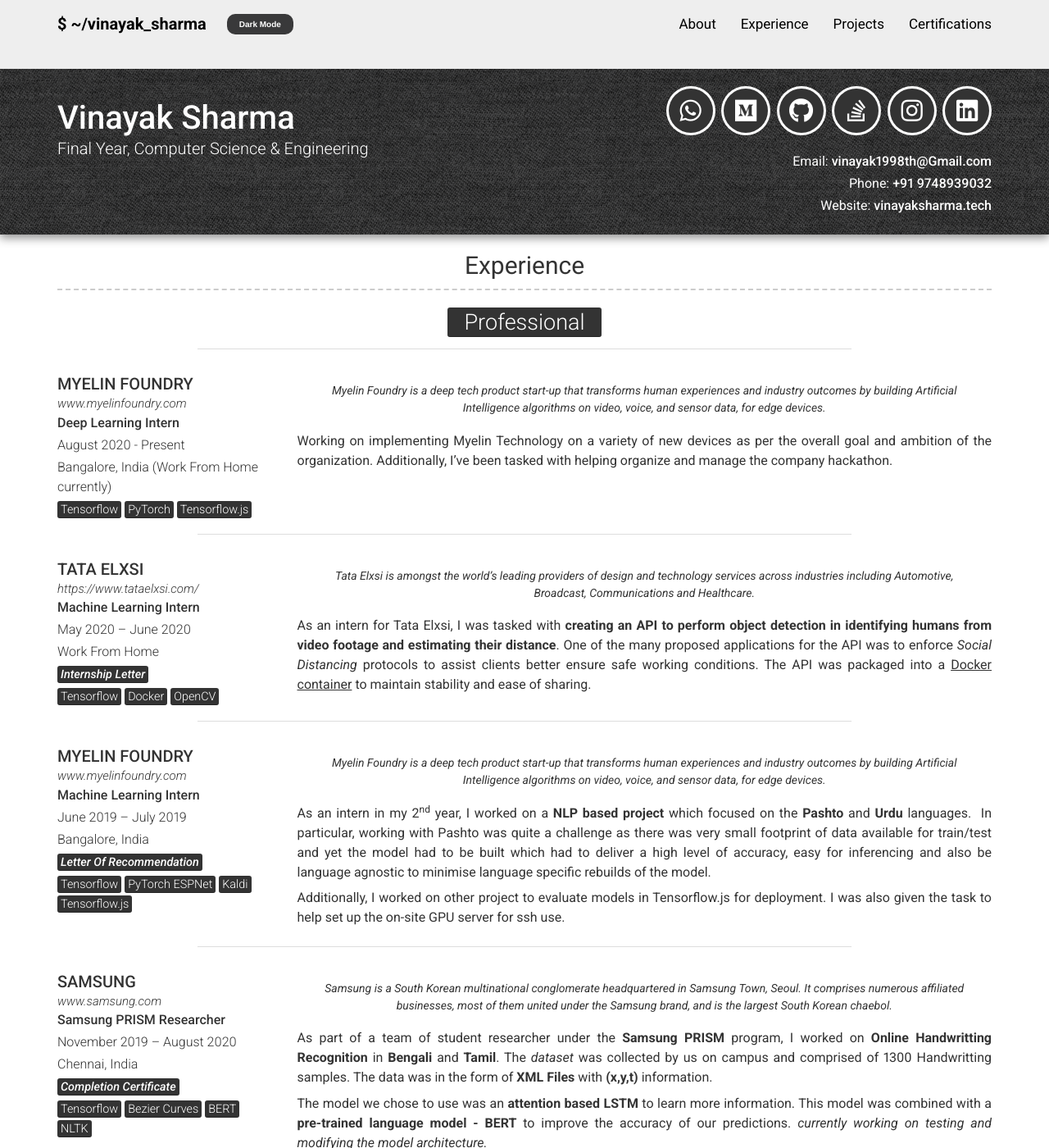
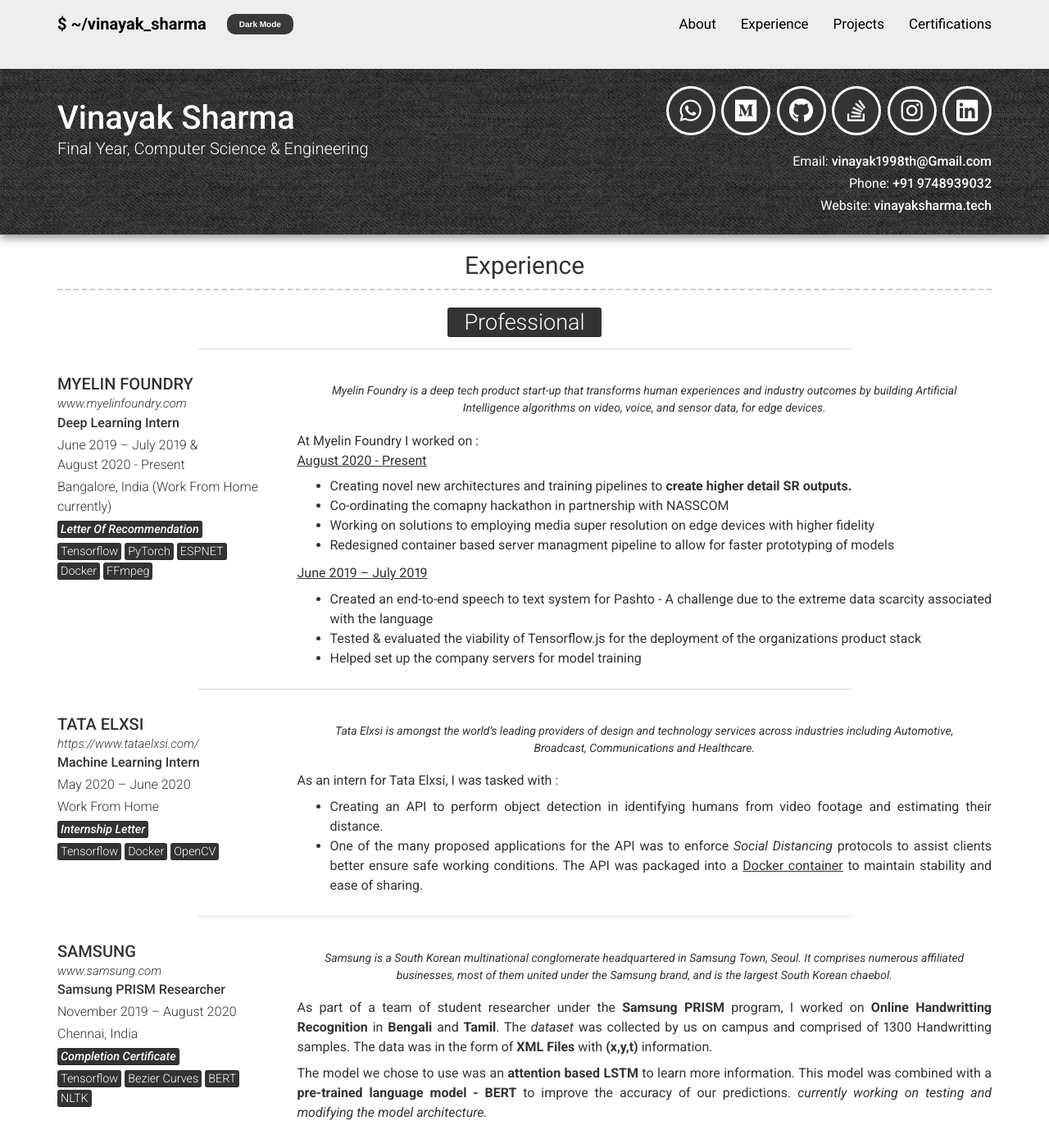
Before and after one commit to vinayak19th/vinayak19th.github.io, a Jekyll site: the page built from pages/experience.html, in a window 1280 px wide and 1400 px high. Shown: the whole window at 82% size. Built offline with Jekyll 4.4.1, drawn with Linux system fonts in a browser that asks for light colours; nearby versions of some CDN libraries.

Commit message:
Restructured work info

```diff
--- a/_data/experience.yml
+++ b/_data/experience.yml
@@ -3,20 +3,32 @@
   company: MYELIN FOUNDRY
   link: www.myelinfoundry.com
   job_title: Deep Learning Intern
-  dates: August 2020 - Present
+  dates: June 2019 – July 2019 & <br>August 2020 - Present
   location: Bangalore, India (Work From Home currently)
-  stack: [<mark>Tensorflow</mark>,<mark>PyTorch</mark>,<mark>Tensorflow.js</mark>]
+  document : Letter Of Recommendation
+  doclink : https://drive.google.com/file/d/1oFySerdQF5OGhKNeobj0N22yT5KHxSRK/view?usp=sharing
+  stack: [<mark>Tensorflow</mark>,<mark>PyTorch</mark>,<mark>ESPNET</mark>,<mark>Docker</mark>,<mark>FFmpeg</mark>]
   quote: >
     Myelin Foundry is a deep tech product start-up that transforms human experiences and industry
     outcomes by building Artificial Intelligence algorithms on video, voice, and sensor data, for edge devices.
   description: > # this will include new lines to allow paragraphs
-    Working on implementing Myelin Technology on a variety of new devices as per the overall goal and ambition of the organization. Additionally, I've been tasked with helping organize and manage the company hackathon.
+    At Myelin Foundry I worked on :<br>
+    <u> August 2020 - Present</u>
+      * Creating novel new architectures and training pipelines to <b>create higher detail SR outputs.</b>
+      * Co-ordinating the comapny hackathon in partnership with NASSCOM
+      * Working on solutions to employing media super resolution on edge devices with higher fidelity
+      * Redesigned container based server managment pipeline to allow for faster prototyping of models
+
+    <u> June 2019 – July 2019</u>
+      * Created an end-to-end speech to text system for Pashto - A challenge due to the extreme data scarcity associated with the language
+      * Tested & evaluated the viability of Tensorflow.js for the deployment of the organizations product stack
+      * Helped set up the company servers for model training
+
 
 - layout: layout/left-ex
   company: TATA ELXSI
   link: https://www.tataelxsi.com/
-  job_title: Machine Learning
-   Intern
+  job_title: Machine Learning Intern
   dates: May 2020 – June 2020
   location: Work From Home
   document : Internship Letter
@@ -25,31 +37,12 @@
   quote: >
     Tata Elxsi is amongst the world’s leading providers of design and technology services across industries including Automotive, Broadcast, Communications and Healthcare.
   description: > # this will include new lines to allow paragraphs
-    <p>As an intern for Tata Elxsi, I was tasked with <b>creating an API to perform object detection in identifying humans from video footage and estimating their distance</b>. One of the
-    many proposed applications for the API was to enforce <i>Social Distancing</i> protocols to assist clients better ensure safe working conditions. The API was packaged into a <u>Docker container</u> to
+    As an intern for Tata Elxsi, I was tasked with :
+
+    * Creating an API to perform object detection in identifying humans from video footage and estimating their distance.
+
+    * One of the many proposed applications for the API was to enforce <i>Social Distancing</i> protocols to assist clients better ensure safe working conditions. The API was packaged into a <u>Docker container</u> to
     maintain stability and ease of sharing.
-
-- layout: layout/left-ex
-  company: MYELIN FOUNDRY
-  link: www.myelinfoundry.com
-  job_title: Machine Learning Intern
-  dates: June 2019 – July 2019
-  location: Bangalore, India
-  document : Letter Of Recommendation
-  doclink : https://drive.google.com/file/d/1oFySerdQF5OGhKNeobj0N22yT5KHxSRK/view?usp=sharing
-  stack: [<mark>Tensorflow</mark>,<mark>PyTorch ESPNet</mark>,<mark>Kaldi</mark>,<mark>Tensorflow.js</mark>]
-  quote: >
-    Myelin Foundry is a deep tech product start-up that transforms human experiences and industry
-    outcomes by building Artificial Intelligence algorithms on video, voice, and sensor data, for edge devices.
-  description: > # this will include new lines to allow paragraphs
-    <p>As an intern in my 2<sup>nd</sup> year, I worked on a <b>NLP based
-    project</b> which focused on the <b>Pashto</b> and <b>Urdu</b> languages.  In
-    particular, working with Pashto was quite a challenge as there was
-    very small footprint of data available for train/test and yet the
-    model had to be built which had to deliver a high level of accuracy, easy
-    for inferencing and also be language agnostic to minimise language specific rebuilds of the model.</p>
-    <p> Additionally, I worked on other project to evaluate models in Tensorflow.js for deployment. I was also given
-    the task to help set up the on-site GPU server for ssh use.</p>
 
 - layout: layout/left-ex
   company: SAMSUNG
```
Also changed, not shown: 1 other file.
